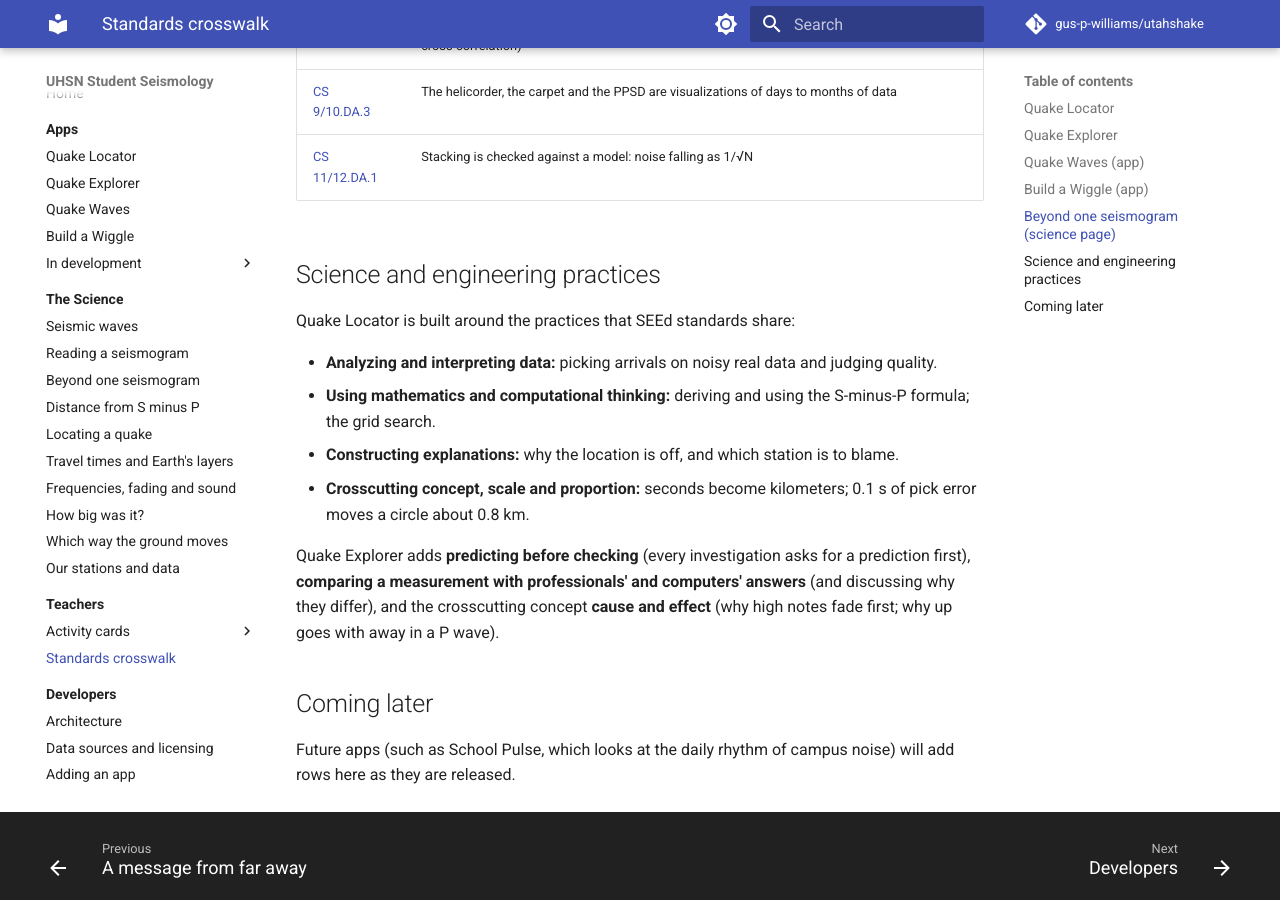
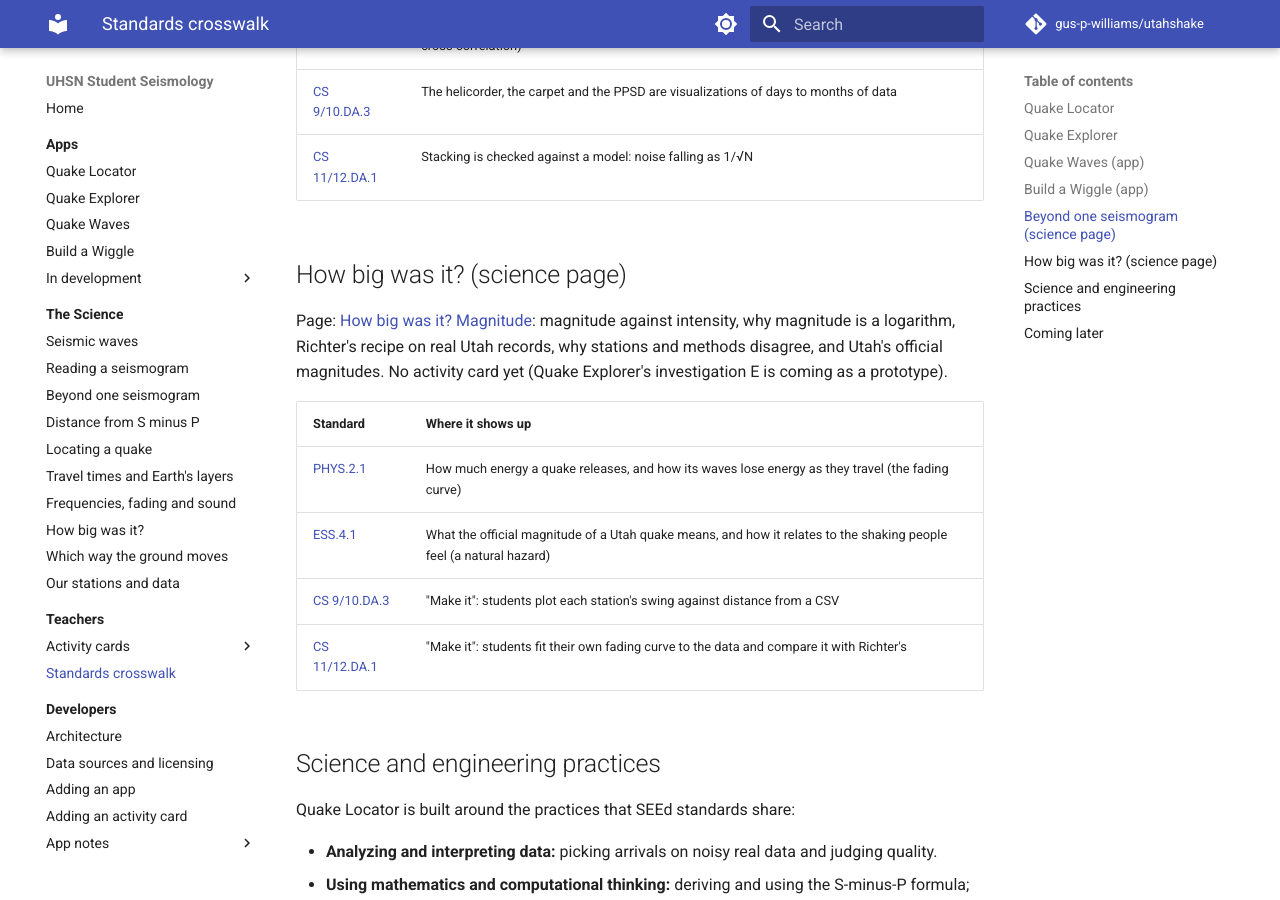
Before and after one commit to gus-p-williams/utahshake, an MkDocs documentation site: the page built from docs/teachers/standards.md, in a window 1280 px wide and 900 px high, scrolled down 3445 px. Built offline with MkDocs 1.6.1 and Material for MkDocs 9.7.7, drawn with Linux system fonts in a browser that asks for light colours; comment, search, counter and statistics services are not loaded.

Commit message:
Integrate the magnitude page (D41, D13 phase 1); standards, records
Session D13-magnitude's phase 1 is merged: the science page How big was it?,
lib/magnitude.js (simulated Wood-Anderson, Richter's table) checked against
UUSS's stored amplitudes, and the magnitude check script. Integration: the
page's standards row and crosswalk section, a magnitude section in the roadmap,
CLAUDE.md status and register.

Co-Authored-By: Claude Opus 5.5 <noreply@anthropic.com>

```diff
--- a/docs/teachers/standards.md
+++ b/docs/teachers/standards.md
@@ -78,6 +78,20 @@ the PPSD, H/V, stacking and cross-correlation, all from real records. No activit
 | [CS 9/10.DA.3](https://Schools.Utah.gov/cte/_cte/computer/612ComputerScienceStandards.pdf) | The helicorder, the carpet and the PPSD are visualizations of days to months of data |
 | [CS 11/12.DA.1](https://Schools.Utah.gov/cte/_cte/computer/612ComputerScienceStandards.pdf) | Stacking is checked against a model: noise falling as 1/√N |
 
+## How big was it? (science page) { #magnitude }
+
+Page: [How big was it? Magnitude](../theory/magnitude.md): magnitude against intensity, why
+magnitude is a logarithm, Richter's recipe on real Utah records, why stations and methods
+disagree, and Utah's official magnitudes. No activity card yet (Quake Explorer's
+investigation E is coming as a prototype).
+
+| Standard | Where it shows up |
+| --- | --- |
+| [PHYS.2.1](https://www.uen.org/core/core.do?courseNum=3642) | How much energy a quake releases, and how its waves lose energy as they travel (the fading curve) |
+| [ESS.4.1](https://www.uen.org/core/core.do?courseNum=3601) | What the official magnitude of a Utah quake means, and how it relates to the shaking people feel (a natural hazard) |
+| [CS 9/10.DA.3](https://Schools.Utah.gov/cte/_cte/computer/612ComputerScienceStandards.pdf) | "Make it": students plot each station's swing against distance from a CSV |
+| [CS 11/12.DA.1](https://Schools.Utah.gov/cte/_cte/computer/612ComputerScienceStandards.pdf) | "Make it": students fit their own fading curve to the data and compare it with Richter's |
+
 ## Science and engineering practices
 
 Quake Locator is built around the practices that SEEd standards share:
```
Also changed, not shown: CLAUDE.md (+10 -1 lines), docs/teachers/index.md (+1 -0 lines), planning/roadmap.md (+7 -0 lines).
